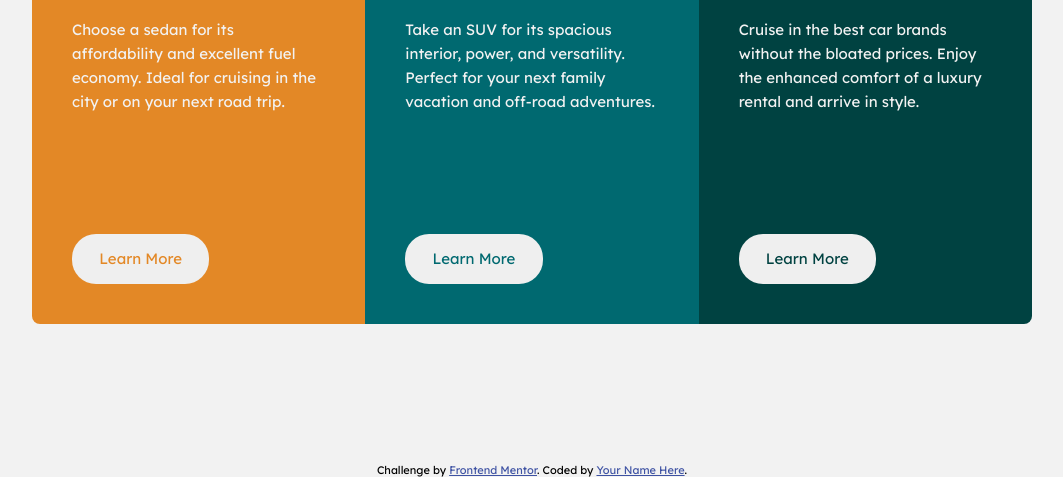
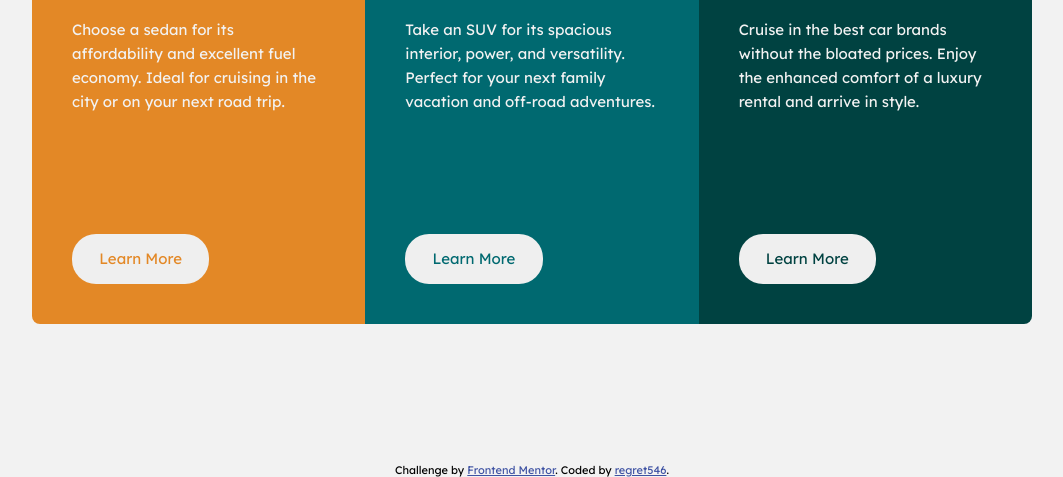
Before and after one commit to regret546/3-column-preview-card-component-main, a plain HTML site: page index.html in a window 1280 px wide. Shown: the part 331-808 px from the top of the page, without its empty margins (108-1171 px from the left). Drawn offline with Linux system fonts and the light colour scheme.

Commit message:
finish some html layout

```diff
--- a/index.html
+++ b/index.html
@@ -72,7 +72,7 @@
       Challenge by
       <a href="https://www.frontendmentor.io?ref=challenge" target="_blank"
         >Frontend Mentor</a
-      >. Coded by <a href="#">Your Name Here</a>.
+      >. Coded by <a href="#">regret546</a>.
     </div>
   </body>
 </html>
```
